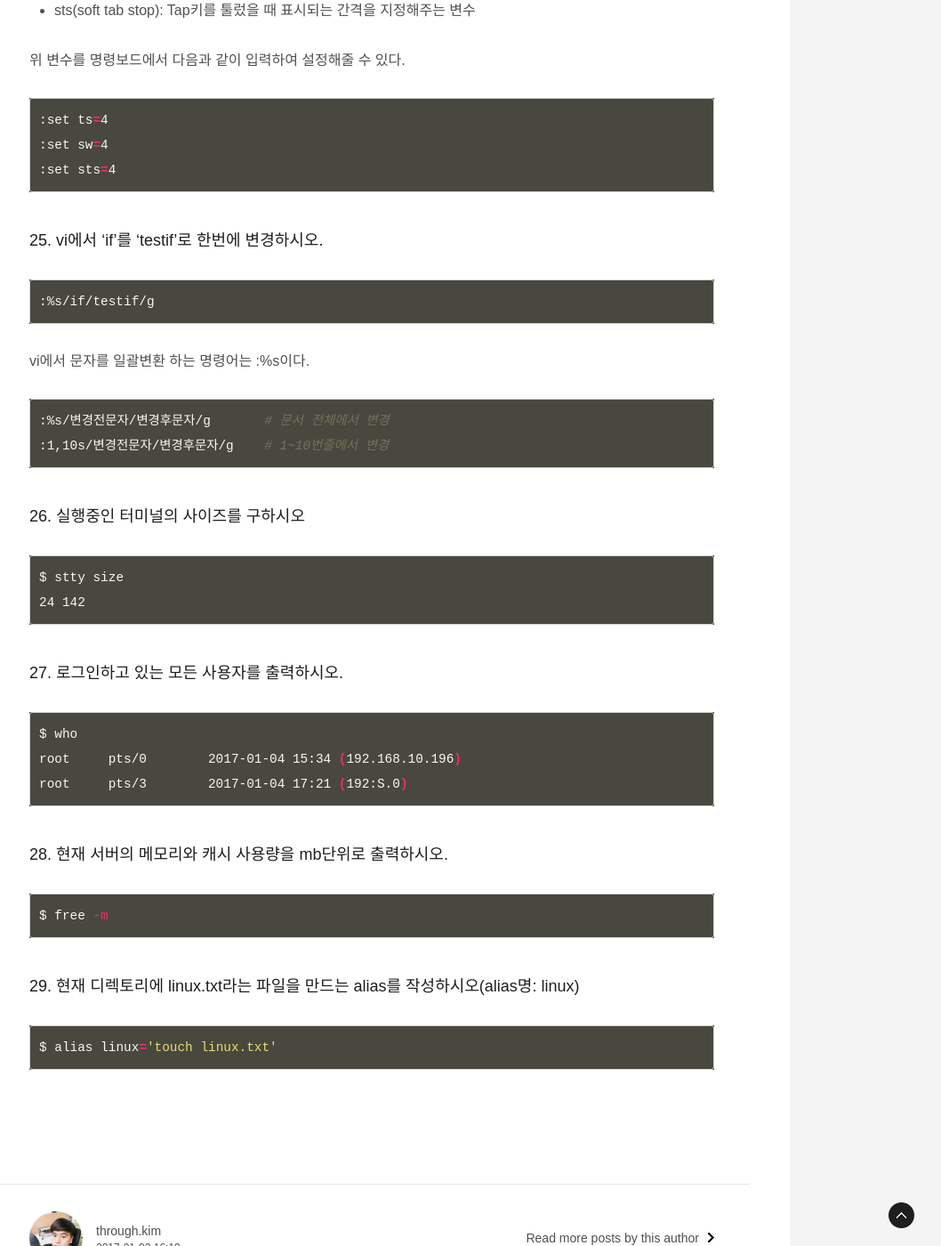
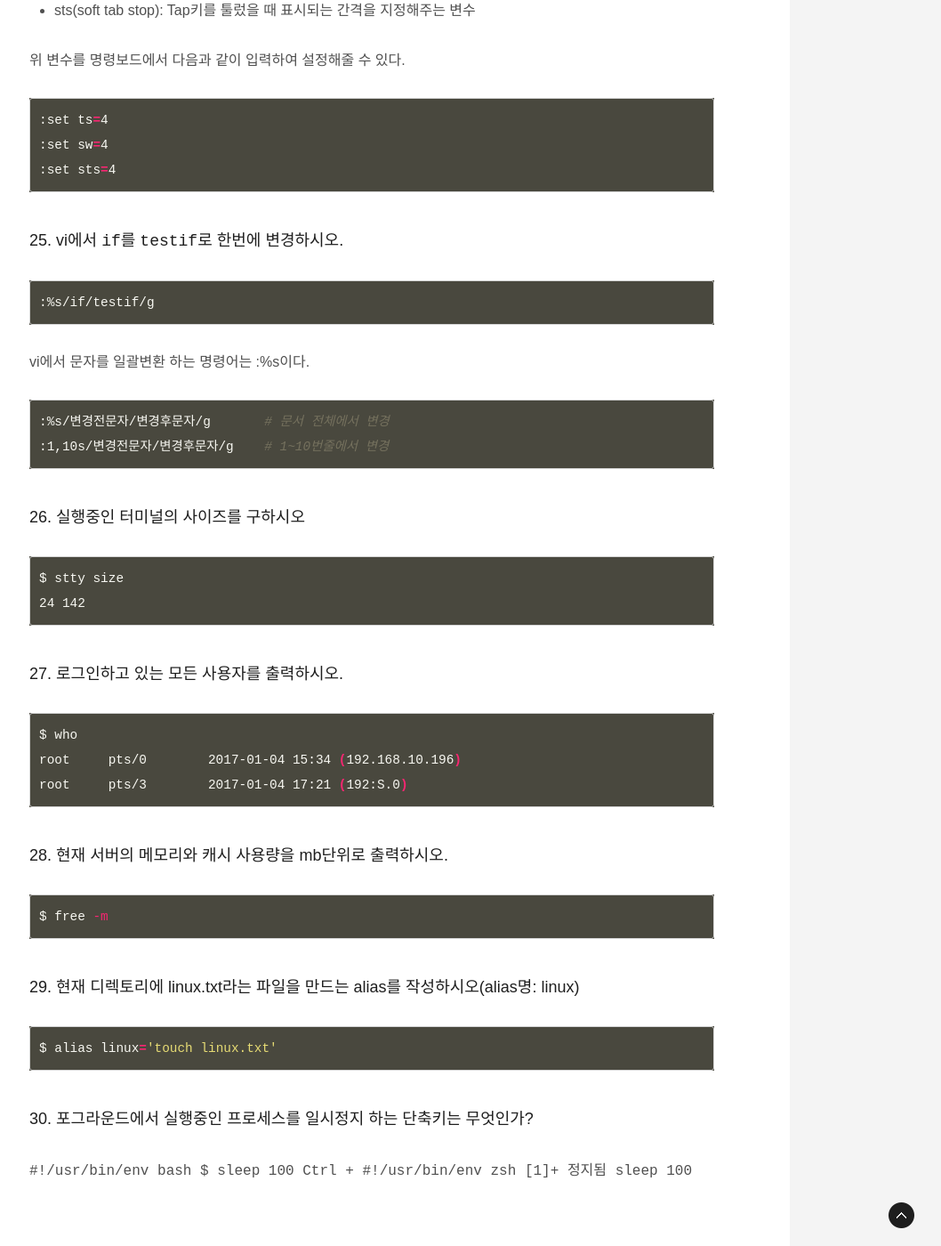
Before and after one commit to ThroughKim/throughkim.github.com, a Jekyll site: the page built from _posts/2017-01-04-linux-12.md, in a window 1280 px wide and 1400 px high, scrolled down 6866 px. Shown: the whole window at 89% size, without its empty margins (222-1280 px from the left). Built offline with Jekyll 4.4.1, drawn with Linux system fonts in a browser that asks for light colours; some web fonts are replaced.

Commit message:
upload blog

````diff
--- a/_posts/2017-01-04-linux-12.md
+++ b/_posts/2017-01-04-linux-12.md
@@ -223,7 +223,7 @@ sed에서 -n은 조용히 처리한다는 옵션이고, p는 조건에 맞는
 :set sts=4
 ```
 
-### 25. vi에서 'if'를 'testif'로 한번에 변경하시오.
+### 25. vi에서 `if`를 `testif`로 한번에 변경하시오.
 ```bash
 :%s/if/testif/g
 ```
@@ -256,3 +256,10 @@ $ free -m
 ```bash
 $ alias linux='touch linux.txt'
 ```
+
+### 30. 포그라운드에서 실행중인 프로세스를 일시정지 하는 단축키는 무엇인가?
+```#!/usr/bin/env bash
+$ sleep 100
+Ctrl + #!/usr/bin/env zsh
+[1]+  정지됨               sleep 100
+```
````
